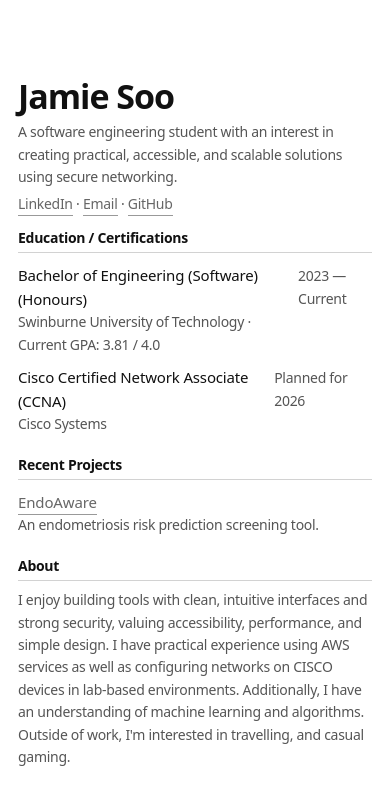
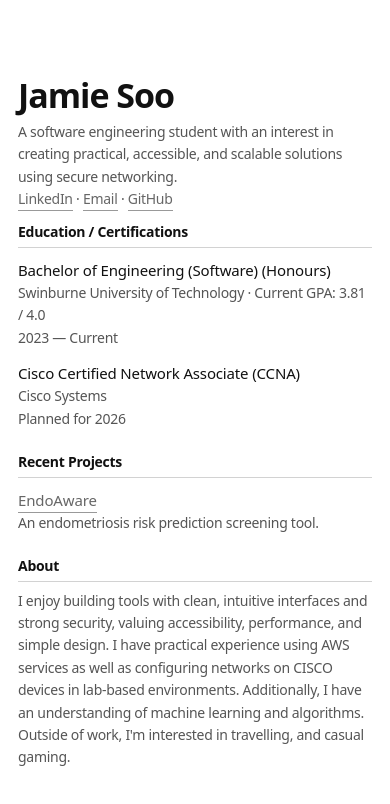
Before and after one commit to jamieQYsoo/Portfolio, a Vue app in the folder PortfolioWebApp/: page / in a window 390 px wide. Shown: the top 804 px of the page. Built offline with nearby package versions, Linux system fonts and the light colour scheme.

Commit message:
Style: Wrapping text fix.

```diff
--- a/PortfolioWebApp/src/style.css
+++ b/PortfolioWebApp/src/style.css
@@ -95,7 +95,7 @@ h2{
 
 /* Text */
 p{
-  margin:0 0 var(--space-s);
+  margin:0 0;
   color:var(--muted);
   font-size: var(--p);
   letter-spacing:-0.02em;
@@ -127,6 +127,15 @@ a:hover{
   padding:var(--rowPad) 0;
 }
 
+@media (max-width: 520px){
+  .row{
+    flex-direction: column;
+    align-items: flex-start;
+    padding:var(--rowPad) 0 var(--space-m);
+  }
+}
+
+
 .title{
   color:var(--text);
   font-weight:500;
```
